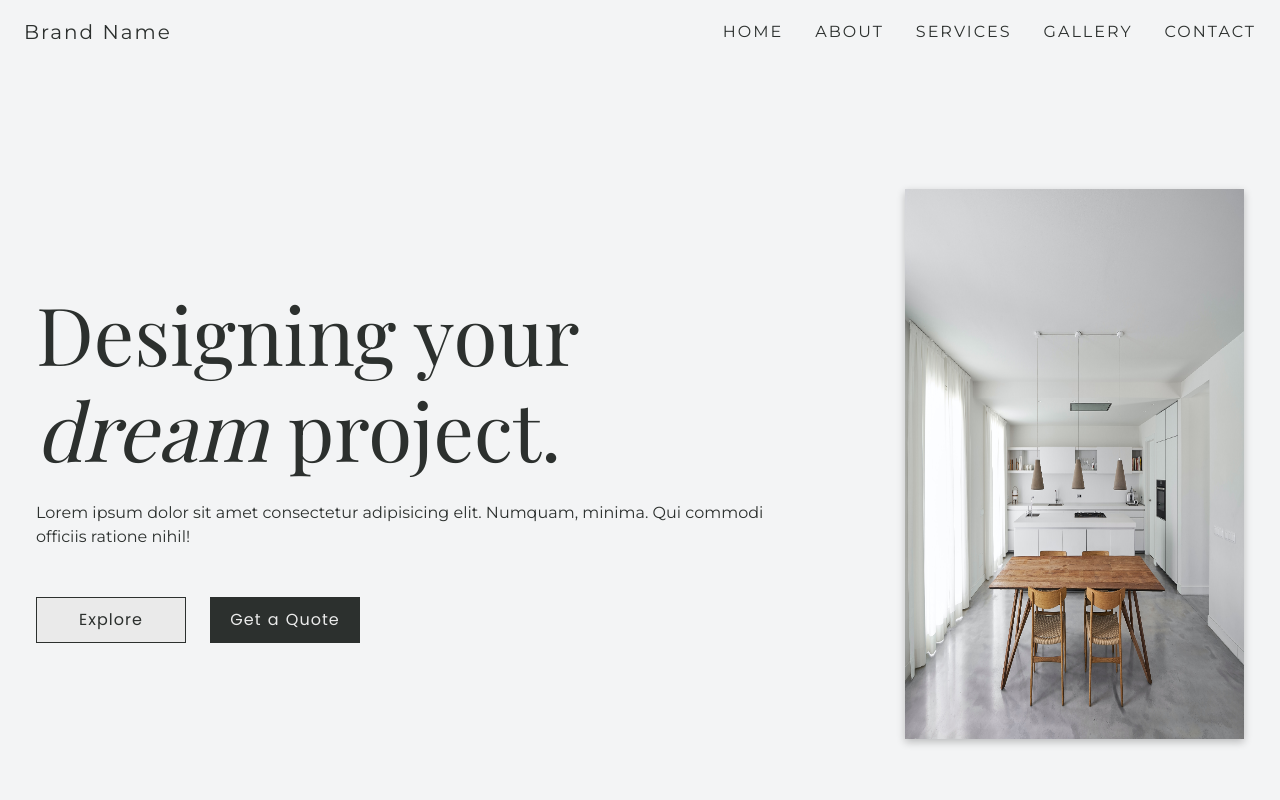
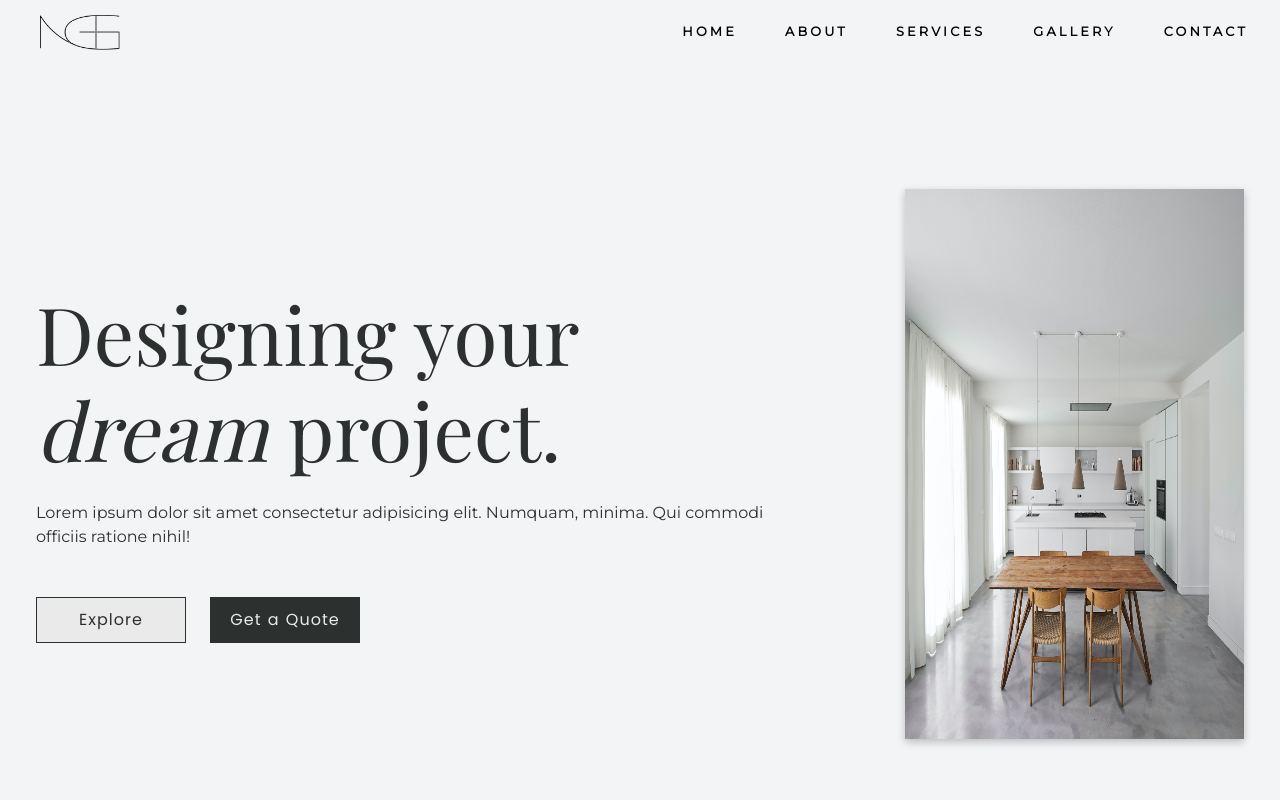
Before and after one commit to primetime71/business-website, a plain HTML site: page index.html in a window 1280 px wide. Shown: the top 800 px of the page. Drawn offline with nearby package versions, Linux system fonts and the light colour scheme; a web font is replaced by a local one.

Commit message:
add logo

```diff
--- a/index.html
+++ b/index.html
@@ -33,7 +33,7 @@
  <!-- <nav class="navbar navbar-expand-md navbar-light bg-light  "> -->
   <nav class="navbar navbar-expand-md ms-lg-3">
     <div class="container-fluid px-2">
-     <a class="navbar-brand"  href="./index.html">Brand Name</a>
+     <a class="navbar-brand ps-3"  href="./index.html"><img src="./src/assets/images/LogoNava.png" width="80" height="35" alt=""></a>
 
       <button class="navbar-toggler " type="button" data-bs-toggle="collapse" data-bs-target="#navbarTogglerDemo02" aria-controls="navbarTogglerDemo02" aria-expanded="false" aria-label="Toggle navigation">
          <i class="fa-solid fa-bars"></i>
@@ -41,19 +41,19 @@
       <div class=" collapse navbar-collapse" id="navbarTogglerDemo02">
         <ul class="navbar-nav ms-auto mb-2 mb-lg-0">
 
-          <li class="nav-item px-2">
+          <li class="nav-item px-3">
             <a class="nav-link"  href="./index.html">HOME</a>
           </li>
-          <li class="nav-item px-2 ">
+          <li class="nav-item px-3 ">
             <a class="nav-link active" aria-current="page" href="./about-us.html">ABOUT</a>
           </li>
-          <li class="nav-item px-2">
+          <li class="nav-item px-3">
             <a class="nav-link" href="./services.html">SERVICES</a>
           </li>
-          <li class="nav-item px-2">
+          <li class="nav-item px-3">
             <a class="nav-link"  href="./gallery.html">GALLERY</a>
           </li>
-          <li class="nav-item px-2">
+          <li class="nav-item px-3">
             <a class="nav-link" href="./contact-us.html">CONTACT</a>
           </li>
 
--- a/src/css/main.css
+++ b/src/css/main.css
@@ -1,6 +1,5 @@
 
-@import url('https://fonts.googleapis.com/css2?family=Montserrat:wght@300;400&family=Playfair+Display:ital@0;1&display=swap');
-
+@import url('https://fonts.googleapis.com/css2?family=Montserrat:wght@300;400&family=Playfair+Display:ital@0;1&family=Poppins:wght@300;600&display=swap');
 
 
 :root{
@@ -90,15 +89,19 @@
     background-color: var(--bg-color);
     /* border-bottom: 1px solid var(--text-dark); */
     font-family: 'Montserrat', sans-serif;
-    letter-spacing: 2px;
 
-   min-height: 64px;
+    letter-spacing: 0.25em;
+    font-size: 0.8em;
+    font-weight:600;
+    min-height: 64px;
+
 
     /* box-shadow: 1px 1px 1px #35475F; */
   }
 
   .nav-link,.navbar-brand{
     color:var(--text-dark);
+    color: #000000;
     transition: all 0.3s ease-out;
     position: relative;
   }
```
Also changed, not shown: about-us.html (+2 -2 lines), src/css/about-us.css (+9 -0 lines), src/assets/images/LogoNava.png (added).
